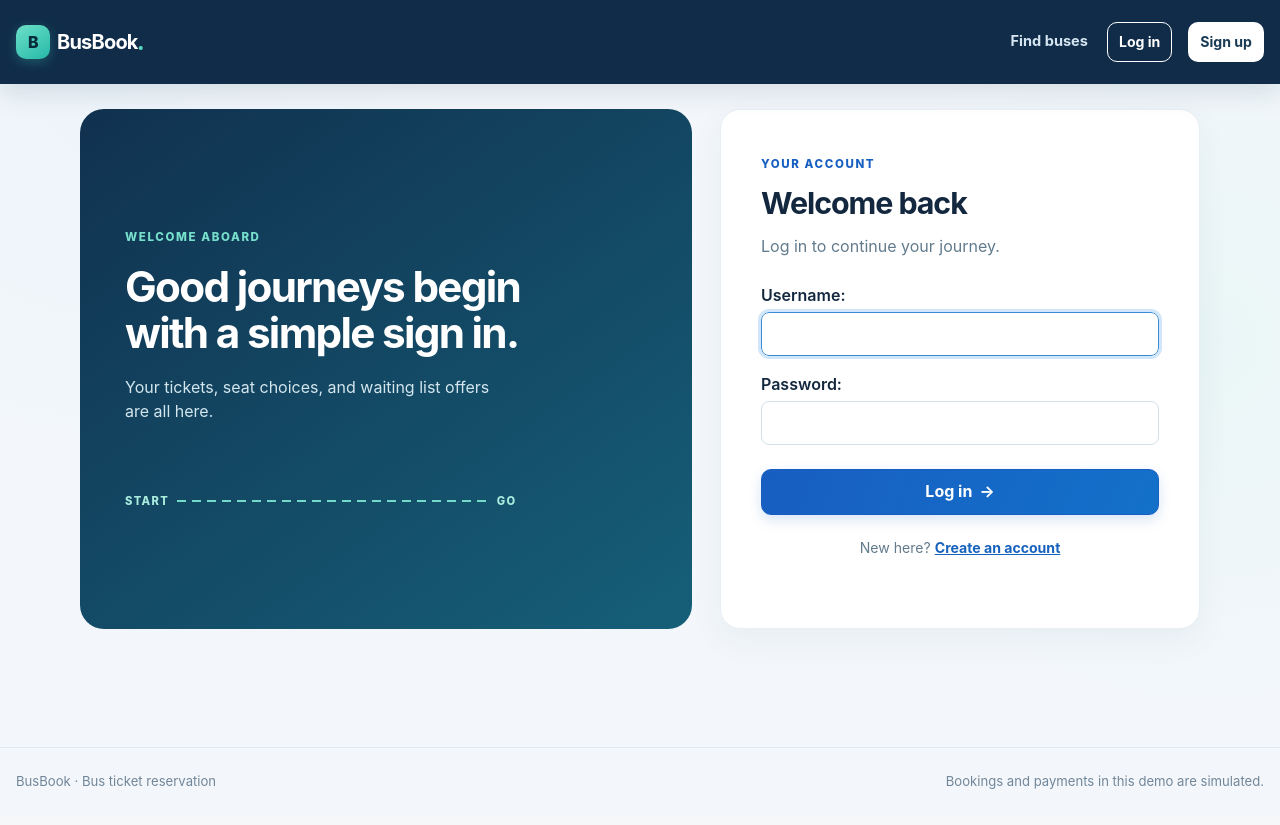
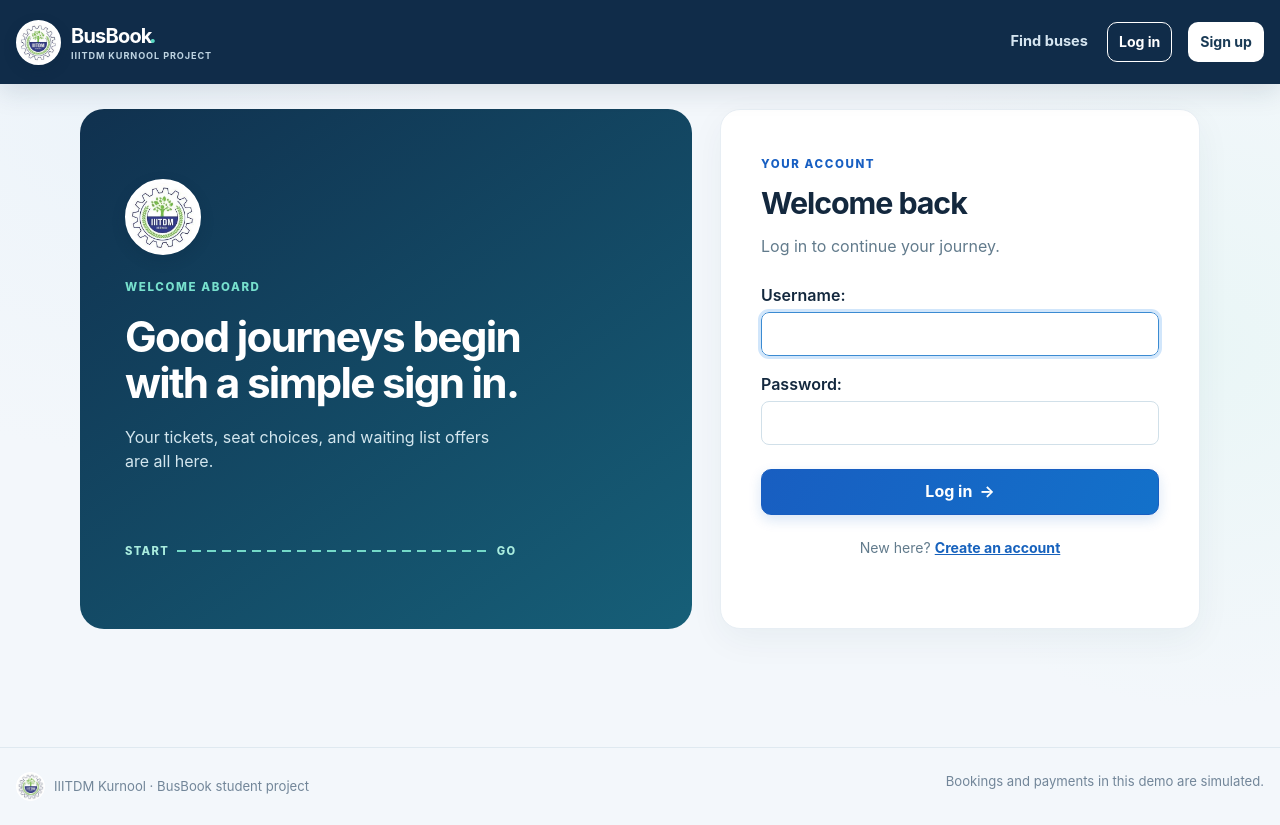
Before and after one commit to karthik-goud227/bus-ticket-booking-system, a Django app: a page that uses templates/booking/base.html in a window 1280 px wide. Before the commit the page ends 789 px from the top, so only its background shows below. Run offline with Django 5.2, Linux system fonts and the light colour scheme; parts of the project's set-up code (start-up, migrations or seed data) failed here and were passed over.

Commit message:
Add IIITDM Kurnool branding across booking app

```diff
--- a/booking/static/booking/app.css
+++ b/booking/static/booking/app.css
@@ -191,4 +191,12 @@ body { background:radial-gradient(circle at 8% 13%,#ddecf746,transparent 25%),ra
 @media (max-width:700px) { .navbar .container { align-items:flex-start; flex-direction:column; }.nav-links { gap:10px!important; }.home-hero { grid-template-columns:1fr; }.hero-copy { padding:38px 28px 12px; }.hero-art { min-height:230px; }.journey-card { width:250px; }.floating-ticket { bottom:7px; }.orbit-two { display:none; }.search-panel { padding:23px; }.section-note { display:none; }.trip-result { gap:15px; padding:20px; }.trip-result-main { align-items:start; }.trip-result-icon { width:40px; height:40px; }.trip-result-action .btn { padding:9px 11px; }.confidence-strip { grid-template-columns:1fr; }.page-intro { align-items:start; flex-direction:column; }.offer-card { align-items:start; flex-wrap:wrap; }.offer-card form { width:100%; }.offer-card .btn { width:100%; }.booking-item { align-items:start; flex-direction:column; }.booking-item-end { justify-content:flex-start; }.auth-layout { grid-template-columns:1fr; margin-top:0; }.auth-aside { min-height:230px; padding:30px; }.auth-aside h1 { font-size:2rem; }.auth-route { display:none; }.auth-card { padding:28px; } }
 @media (prefers-reduced-motion:reduce) { html { scroll-behavior:auto; } .journey-card { animation:none; } .btn,.trip-result,.booking-item,.metric-card,.seat-tile,.hero-link { transition:none!important; } }
 @media (max-width:700px) { .waitlist-actions { width:100%; justify-content:stretch; }.waitlist-actions form,.waitlist-actions .btn { width:100%; } }
+/* College identity uses the supplied emblem throughout the booking journey. */
+.college-logo { display:block; flex:none; width:48px; height:48px; border:3px solid white; border-radius:50%; background:white; object-fit:cover; box-shadow:0 5px 14px #0a263a30; }
+.nav-logo { width:45px; height:45px; margin-right:8px; }.navbar-brand > span:last-child { display:block; line-height:1; }.brand-subtitle { display:block; margin-top:4px; color:#bed4e2; font-size:.57rem; font-weight:700; letter-spacing:.1em; text-transform:uppercase; }
+.hero-logo { width:35px; height:35px; border-width:2px; box-shadow:0 4px 10px #071d3140; }.hero-kicker { gap:11px; }
+.banner-heading,.ticket-heading { display:flex; align-items:center; gap:18px; min-width:0; }.banner-logo { width:65px; height:65px; }.ticket-heading { align-items:flex-start; }.ticket-logo { width:67px; height:67px; }.ticket-heading > div { min-width:0; }
+.auth-logo { width:76px; height:76px; margin-bottom:24px; border-width:4px; }
+.footer-identity { display:inline-flex; align-items:center; gap:9px; }.footer-logo { width:29px; height:29px; border-width:1px; box-shadow:none; }
+@media (max-width:700px) { .banner-heading { align-items:flex-start; }.banner-logo { width:50px; height:50px; }.ticket-header { flex-wrap:wrap; }.ticket-heading { gap:10px; }.ticket-logo { width:46px; height:46px; }.ticket-heading .eyebrow { font-size:.58rem; }.auth-logo { width:60px; height:60px; } }
 @media print { body { background:white!important; }.ticket-card { box-shadow:none!important; }.ticket-header { background:white!important; color:#102d4d!important; }.ticket-header p { color:#4d6578!important; }.ticket-header .eyebrow { color:#315d78!important; }.ticket-status { color:#126044!important; border:1px solid #a9d5bf; background:white!important; } }
--- a/templates/booking/base.html
+++ b/templates/booking/base.html
@@ -11,7 +11,7 @@
 <body>
 <nav class="navbar navbar-dark navbar-expand-lg mb-4">
   <div class="container">
-    <a class="navbar-brand fw-bold" href="{% url 'home' %}" aria-label="BusBook home"><span class="brand-mark">B</span> <span>BusBook</span><span class="brand-spark">.</span></a>
+    <a class="navbar-brand fw-bold" href="{% url 'home' %}" aria-label="BusBook home"><img class="college-logo nav-logo" src="{% static 'booking/iiitdm-kurnool-logo.jpg' %}" alt="IIITDM Kurnool emblem"><span>BusBook<span class="brand-spark">.</span><small class="brand-subtitle">IIITDM Kurnool project</small></span></a>
     <div class="nav-links d-flex gap-3 align-items-center">
       <a class="nav-link {% if request.resolver_match.url_name == 'home' %}active{% endif %}" href="{% url 'home' %}" {% if request.resolver_match.url_name == 'home' %}aria-current="page"{% endif %}>Find buses</a>
       {% if user.is_authenticated %}
@@ -29,6 +29,6 @@
   {% for message in messages %}<div class="alert alert-{{ message.tags|default:'info' }}">{{ message }}</div>{% endfor %}
   {% block content %}{% endblock %}
 </main>
-<footer class="site-footer"><div class="container d-flex justify-content-between flex-wrap gap-2"><span>BusBook · Bus ticket reservation</span><span>Bookings and payments in this demo are simulated.</span></div></footer>
+<footer class="site-footer"><div class="container d-flex justify-content-between flex-wrap gap-2"><span class="footer-identity"><img class="college-logo footer-logo" src="{% static 'booking/iiitdm-kurnool-logo.jpg' %}" alt=""><span>IIITDM Kurnool · BusBook student project</span></span><span>Bookings and payments in this demo are simulated.</span></div></footer>
 </body>
 </html>
--- a/templates/booking/booking_detail.html
+++ b/templates/booking/booking_detail.html
@@ -1,9 +1,10 @@
 {% extends 'booking/base.html' %}
+{% load static %}
 {% block title %}Booking {{ booking.reference }} · BusBook{% endblock %}
 {% block content %}
 <div class="ticket-actions"><a href="{% url 'my_bookings' %}" class="back-link">← My bookings</a>{% if booking.status == 'CONFIRMED' %}<button class="btn btn-outline-primary" type="button" onclick="window.print()">Print ticket</button>{% endif %}</div>
 <article class="ticket-card mt-3">
-  <div class="ticket-header"><div><span class="eyebrow">BUSBOOK · JOURNEY PASS</span><h1>{{ booking.trip.origin }} <span class="route-arrow">→</span> {{ booking.trip.destination }}</h1><p>{{ booking.trip.bus.operator_name }} · {{ booking.trip.bus.bus_type }}</p></div><span class="ticket-status status-{{ booking.status|lower }}">{{ booking.get_status_display }}</span></div>
+  <div class="ticket-header"><div class="ticket-heading"><img class="college-logo ticket-logo" src="{% static 'booking/iiitdm-kurnool-logo.jpg' %}" alt="IIITDM Kurnool emblem"><div><span class="eyebrow">IIITDM KURNOOL · BUSBOOK JOURNEY PASS</span><h1>{{ booking.trip.origin }} <span class="route-arrow">→</span> {{ booking.trip.destination }}</h1><p>{{ booking.trip.bus.operator_name }} · {{ booking.trip.bus.bus_type }}</p></div></div><span class="ticket-status status-{{ booking.status|lower }}">{{ booking.get_status_display }}</span></div>
   <div class="ticket-body">
     <div class="ticket-route"><div><small>DEPARTURE</small><strong>{{ booking.trip.departure_at|date:'g:i A' }}</strong><span>{{ booking.trip.departure_at|date:'D, d M Y' }}</span><span>{{ booking.trip.origin }}</span></div><div class="route-line"><span>BUS JOURNEY</span></div><div class="text-end"><small>ARRIVAL</small><strong>{{ booking.trip.arrival_at|date:'g:i A' }}</strong><span>{{ booking.trip.arrival_at|date:'D, d M Y' }}</span><span>{{ booking.trip.destination }}</span></div></div>
     <div class="ticket-rule"></div>
--- a/templates/booking/home.html
+++ b/templates/booking/home.html
@@ -1,9 +1,10 @@
 {% extends 'booking/base.html' %}
+{% load static %}
 {% block title %}Find a bus · BusBook{% endblock %}
 {% block content %}
 <section class="home-hero mb-4">
   <div class="hero-copy">
-    <span class="hero-kicker"><span class="live-dot"></span> THE BETTER WAY TO GO</span>
+    <span class="hero-kicker"><img class="college-logo hero-logo" src="{% static 'booking/iiitdm-kurnool-logo.jpg' %}" alt=""> IIITDM KURNOOL · BUSBOOK</span>
     <h1>Your next journey<br><em>starts here.</em></h1>
     <p>Find your route, pick the perfect seat, and travel with confidence.</p>
     <a class="hero-link" href="#find-trip">Explore trips <span aria-hidden="true">↗</span></a>
--- a/templates/booking/insights.html
+++ b/templates/booking/insights.html
@@ -1,7 +1,8 @@
 {% extends 'booking/base.html' %}
+{% load static %}
 {% block title %}Trip insights · BusBook{% endblock %}
 {% block content %}
-<section class="trip-banner mb-4"><div><span class="eyebrow">ORACLE REPORTING VIEWS</span><h1>Trip insights</h1><p>Live occupancy and simulated revenue from the database.</p></div></section>
+<section class="trip-banner mb-4"><div class="banner-heading"><img class="college-logo banner-logo" src="{% static 'booking/iiitdm-kurnool-logo.jpg' %}" alt="IIITDM Kurnool emblem"><div><span class="eyebrow">ORACLE REPORTING VIEWS</span><h1>Trip insights</h1><p>Live occupancy and simulated revenue from the database.</p></div></div></section>
 <div class="row g-3 mb-4"><div class="col-md-3"><div class="metric-card"><span>TRIPS</span><strong>{{ trip_count }}</strong></div></div><div class="col-md-3"><div class="metric-card"><span>TOTAL SEATS</span><strong>{{ total_seats }}</strong></div></div><div class="col-md-3"><div class="metric-card"><span>BOOKED SEATS</span><strong>{{ booked_seats }}</strong></div></div><div class="col-md-3"><div class="metric-card"><span>NET SIMULATED REVENUE</span><strong>₹{{ net_amount|floatformat:0 }}</strong></div></div></div>
 <div class="card p-4 p-md-5"><div class="d-flex justify-content-between align-items-center flex-wrap"><div><span class="eyebrow text-primary">DATABASE REPORT</span><h2 class="h4">Occupancy by trip</h2></div><small class="text-secondary">Source: V_TRIP_OCCUPANCY + V_TRIP_REVENUE</small></div>
 {% for trip in trips %}<div class="insight-row"><div class="d-flex justify-content-between gap-3"><div><strong>{{ trip.origin }} → {{ trip.destination }}</strong><div class="text-secondary small">Trip #{{ trip.trip_id }} · {{ trip.booked_seats }} of {{ trip.total_seats }} seats booked</div></div><strong>{{ trip.occupancy_pct }}%</strong></div><div class="occupancy-track mt-3"><div class="occupancy-fill" style="width: {{ trip.occupancy_pct }}%"></div></div><div class="small text-secondary mt-2">₹{{ trip.captured_amount|floatformat:0 }} captured · ₹{{ trip.refunded_amount|floatformat:0 }} refunded · ₹{{ trip.net_amount|floatformat:0 }} net</div></div>
--- a/templates/booking/login.html
+++ b/templates/booking/login.html
@@ -1,3 +1,4 @@
 {% extends 'booking/base.html' %}
+{% load static %}
 {% block title %}Log in · BusBook{% endblock %}
-{% block content %}<section class="auth-layout"><div class="auth-aside"><span class="eyebrow">WELCOME ABOARD</span><h1>Good journeys begin with a simple sign in.</h1><p>Your tickets, seat choices, and waiting list offers are all here.</p><div class="auth-route" aria-hidden="true"><span>START</span><i></i><span>GO</span></div></div><div class="card auth-card"><span class="eyebrow text-primary">YOUR ACCOUNT</span><h2>Welcome back</h2><p>Log in to continue your journey.</p><form method="post">{% csrf_token %}{{ form.as_p }}<button class="btn btn-primary w-100">Log in <span aria-hidden="true">→</span></button></form><p class="auth-switch">New here? <a href="{% url 'signup' %}">Create an account</a></p></div></section>{% endblock %}
+{% block content %}<section class="auth-layout"><div class="auth-aside"><img class="college-logo auth-logo" src="{% static 'booking/iiitdm-kurnool-logo.jpg' %}" alt="IIITDM Kurnool emblem"><span class="eyebrow">WELCOME ABOARD</span><h1>Good journeys begin with a simple sign in.</h1><p>Your tickets, seat choices, and waiting list offers are all here.</p><div class="auth-route" aria-hidden="true"><span>START</span><i></i><span>GO</span></div></div><div class="card auth-card"><span class="eyebrow text-primary">YOUR ACCOUNT</span><h2>Welcome back</h2><p>Log in to continue your journey.</p><form method="post">{% csrf_token %}{{ form.as_p }}<button class="btn btn-primary w-100">Log in <span aria-hidden="true">→</span></button></form><p class="auth-switch">New here? <a href="{% url 'signup' %}">Create an account</a></p></div></section>{% endblock %}
--- a/templates/booking/signup.html
+++ b/templates/booking/signup.html
@@ -1,3 +1,4 @@
 {% extends 'booking/base.html' %}
+{% load static %}
 {% block title %}Sign up · BusBook{% endblock %}
-{% block content %}<section class="auth-layout"><div class="auth-aside"><span class="eyebrow">A NEW JOURNEY</span><h1>Make room for your next adventure.</h1><p>Join BusBook to choose seats, manage bookings, and see your journey at a glance.</p><div class="auth-route" aria-hidden="true"><span>START</span><i></i><span>GO</span></div></div><div class="card auth-card"><span class="eyebrow text-primary">GET STARTED</span><h2>Create your account</h2><p>Just a few details and you're ready to travel.</p><form method="post">{% csrf_token %}{{ form.as_p }}<button class="btn btn-primary w-100">Create account <span aria-hidden="true">→</span></button></form><p class="auth-switch">Already registered? <a href="{% url 'login' %}">Log in</a></p></div></section>{% endblock %}
+{% block content %}<section class="auth-layout"><div class="auth-aside"><img class="college-logo auth-logo" src="{% static 'booking/iiitdm-kurnool-logo.jpg' %}" alt="IIITDM Kurnool emblem"><span class="eyebrow">A NEW JOURNEY</span><h1>Make room for your next adventure.</h1><p>Join BusBook to choose seats, manage bookings, and see your journey at a glance.</p><div class="auth-route" aria-hidden="true"><span>START</span><i></i><span>GO</span></div></div><div class="card auth-card"><span class="eyebrow text-primary">GET STARTED</span><h2>Create your account</h2><p>Just a few details and you're ready to travel.</p><form method="post">{% csrf_token %}{{ form.as_p }}<button class="btn btn-primary w-100">Create account <span aria-hidden="true">→</span></button></form><p class="auth-switch">Already registered? <a href="{% url 'login' %}">Log in</a></p></div></section>{% endblock %}
--- a/templates/booking/trip.html
+++ b/templates/booking/trip.html
@@ -1,9 +1,10 @@
 {% extends 'booking/base.html' %}
+{% load static %}
 {% block title %}Choose seats · BusBook{% endblock %}
 {% block content %}
 <a href="{% url 'home' %}" class="back-link">← Back to trips</a>
 <section class="trip-banner mt-3 mb-4">
-  <div><span class="eyebrow">SELECT YOUR JOURNEY</span><h1>{{ trip.origin }} <span class="route-arrow">→</span> {{ trip.destination }}</h1><p>{{ trip.departure_at|date:'D, d M Y · g:i A' }} · {{ trip.bus.operator_name }} · {{ trip.bus.bus_type }}</p></div>
+  <div class="banner-heading"><img class="college-logo banner-logo" src="{% static 'booking/iiitdm-kurnool-logo.jpg' %}" alt="IIITDM Kurnool emblem"><div><span class="eyebrow">SELECT YOUR JOURNEY</span><h1>{{ trip.origin }} <span class="route-arrow">→</span> {{ trip.destination }}</h1><p>{{ trip.departure_at|date:'D, d M Y · g:i A' }} · {{ trip.bus.operator_name }} · {{ trip.bus.bus_type }}</p></div></div>
   <div class="fare-block"><small>PER SEAT</small><strong>₹{{ trip.fare }}</strong></div>
 </section>
 <div class="row g-4"><div class="col-lg-8"><section class="card p-4 p-md-5">
```
Also changed, not shown: booking/static/booking/iiitdm-kurnool-logo.jpg (added).
